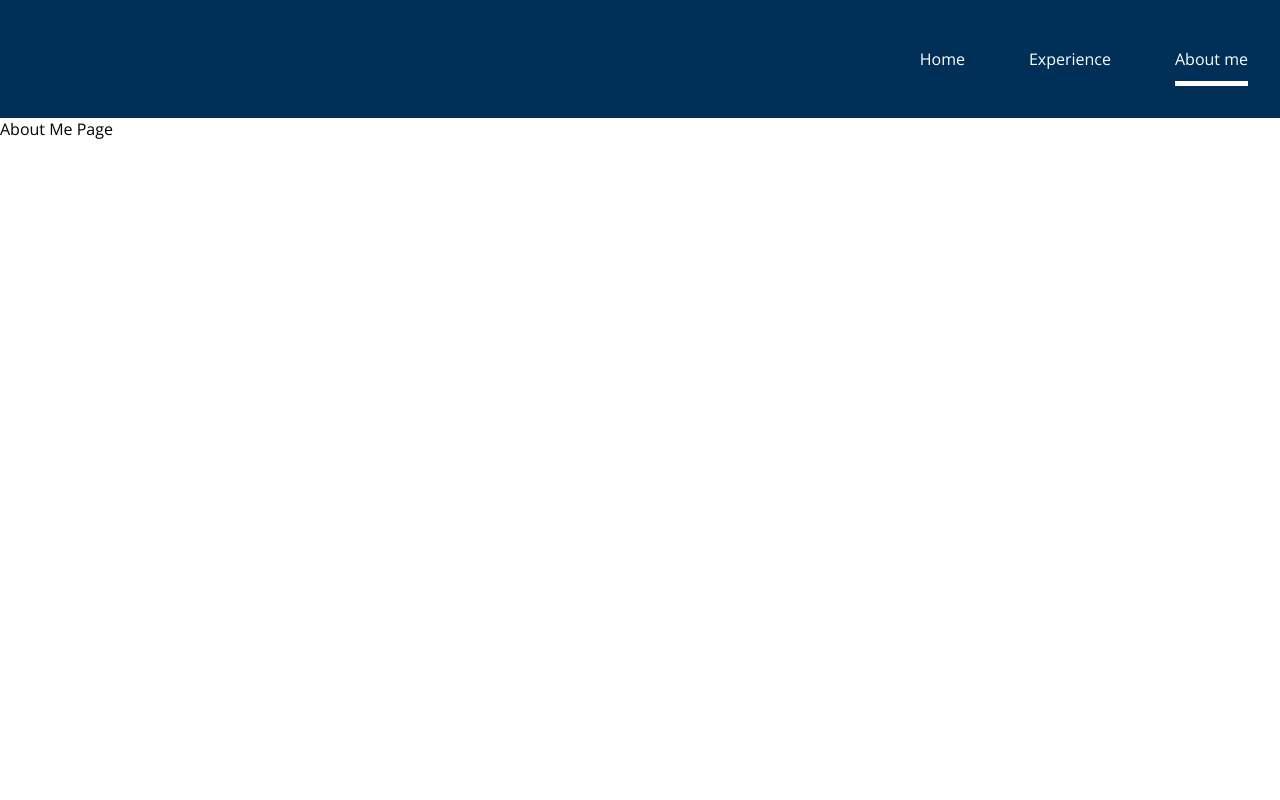
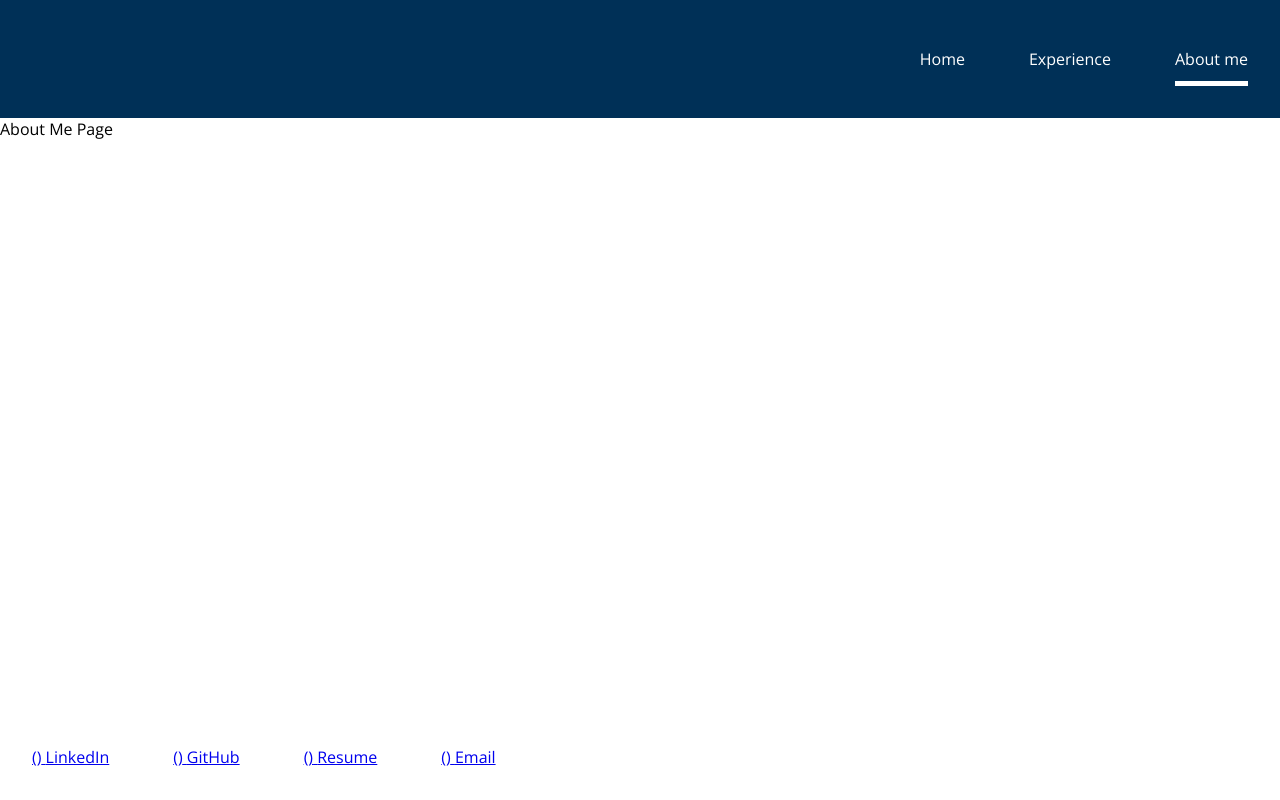
Before and after one commit to andre-pan/andre-pan.github.io, a React (Create React App) app: page /about in a window 1280 px wide. Built offline with nearby package versions, Linux system fonts and the light colour scheme.

Commit message:
basic footer

```diff
--- a/src/App.css
+++ b/src/App.css
@@ -55,3 +55,15 @@ h1{
 .text-center{
   text-align: center;
 }
+
+.footer{
+  position: absolute;
+  display: flex;
+  bottom: 0;
+}
+
+.footer-item{
+  margin: 2rem;
+  text-decoration: none;
+  position: relative;
+}
--- a/src/App.js
+++ b/src/App.js
@@ -7,6 +7,7 @@ import {
 } from "react-router-dom";
 import './App.css';
 import TopNav from './components/nav/TopNav';
+import Footer from './components/footer/Footer';
 import HomePage from './pages/Home';
 import AboutMePage from './pages/AboutMe';
 import ExperiencePage from './pages/Experience';
@@ -26,6 +27,7 @@ function App() {
             <Route path="/experience" component={ExperiencePage}/>
             <Route path="/about" component={AboutMePage}/>
           </Switch>
+          <Footer/>
         </Router>
       </header>
     </div>
--- /dev/null
+++ b/src/components/footer/Footer.js
@@ -0,0 +1,17 @@
+import React from 'react';
+import FooterItem from './FooterItem';
+
+function Footer(){
+    return(
+        <footer className="footer">
+
+            <FooterItem text="LinkedIn" url="https://wwww.google.com" icon="()"/>
+            <FooterItem text="GitHub" url="https://wwww.google.com" icon="()"/>
+            <FooterItem text="Resume" url="https://wwww.google.com" icon="()"/>
+            <FooterItem text="Email" url="https://wwww.google.com" icon="()"/>
+
+        </footer>
+    )
+}
+
+export default Footer
--- /dev/null
+++ b/src/components/footer/FooterItem.js
@@ -0,0 +1,14 @@
+import React from 'react';
+
+function FooterItem(props){
+    return(
+        <span className={"footer-item" + (props.styleName ? props.styleName : "")} to={props.url}>
+            <a href={props.url} noreferrer target="blank">
+
+            {props.icon} {props.text}
+           </a>
+        </span>
+    )
+}
+
+export default FooterItem
```
